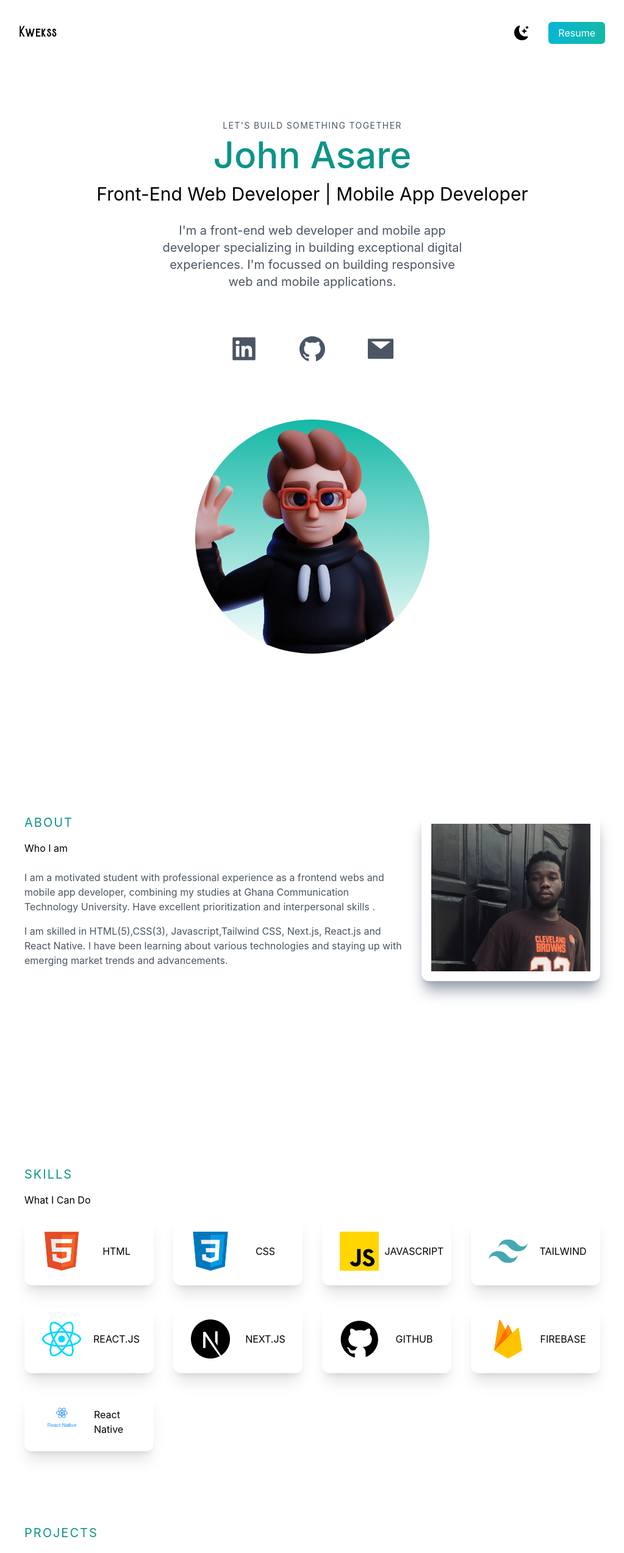
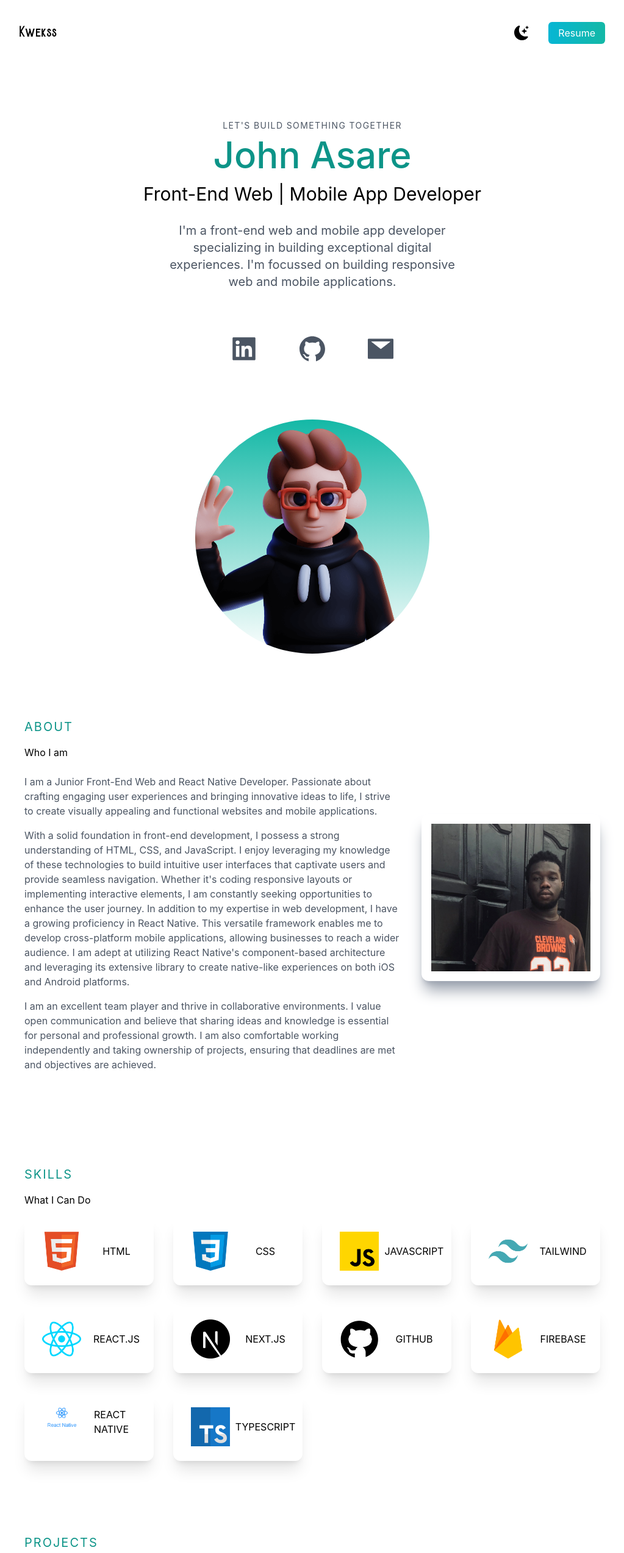
Before and after one commit to kwekss/portfolio, a Next.js app: page / in a window 1280 px wide. Shown: the top 2547 px of the page at 61% size, without its empty margins (128-1151 px from the left). Built offline with nearby package versions, Linux system fonts and the light colour scheme.

Commit message:
made some changes

```diff
--- a/components/About.js
+++ b/components/About.js
@@ -4,7 +4,7 @@ import Image from "next/image";
 const About = () => {
   return (
     <div>
-      <div className="w-full md:h-screen p-2 flex items-center py-2">
+      <div className="w-full md:h-screen p-2 flex items-center py-6">
         <div className="max-w-[1240px] m-auto md:grid grid-cols-3 gap-8">
           <div className="col-span-2">
             <p className="uppercase text-xl tracking-widest text-teal-600">
@@ -12,16 +12,33 @@ const About = () => {
             </p>
             <h2 className="py-4  dark:text-gray-500"> Who I am</h2>
             <p className="py-2 text-gray-600 dark:text-gray-500">
-              I am a motivated student with professional experience as a
-              frontend webs and mobile app developer, combining my studies at
-              Ghana Communication Technology University. Have excellent
-              prioritization and interpersonal skills .
+              I am a Junior Front-End Web and React Native Developer. Passionate
+              about crafting engaging user experiences and bringing innovative
+              ideas to life, I strive to create visually appealing and
+              functional websites and mobile applications.
             </p>
             <p className="py-2 text-gray-600 dark:text-gray-500">
-              I am skilled in HTML(5),CSS(3), Javascript,Tailwind CSS, Next.js,
-              React.js and React Native. I have been learning about various
-              technologies and staying up with emerging market trends and
-              advancements.
+              With a solid foundation in front-end development, I possess a
+              strong understanding of HTML, CSS, and JavaScript. I enjoy
+              leveraging my knowledge of these technologies to build intuitive
+              user interfaces that captivate users and provide seamless
+              navigation. Whether it's coding responsive layouts or implementing
+              interactive elements, I am constantly seeking opportunities to
+              enhance the user journey. In addition to my expertise in web
+              development, I have a growing proficiency in React Native. This
+              versatile framework enables me to develop cross-platform mobile
+              applications, allowing businesses to reach a wider audience. I am
+              adept at utilizing React Native's component-based architecture and
+              leveraging its extensive library to create native-like experiences
+              on both iOS and Android platforms.
+            </p>
+            <p className="py-2 text-gray-600 dark:text-gray-500">
+              I am an excellent team player and thrive in collaborative
+              environments. I value open communication and believe that sharing
+              ideas and knowledge is essential for personal and professional
+              growth. I am also comfortable working independently and taking
+              ownership of projects, ensuring that deadlines are met and
+              objectives are achieved.
             </p>
           </div>
           <div className="w-full h-auto m-auto shadow-xl shadow-gray-400 rounded-xl flex items-cenrer justify-center p-4 hover:scale-105 ease-in duration-300 dark:shadow-none">
--- a/components/Homepage.js
+++ b/components/Homepage.js
@@ -14,13 +14,13 @@ const Homepage = () => {
           John Asare
         </h1>
         <h3 className="text-2xl py-2 md:text-3xl  dark:text-gray-600">
-          Front-End Web Developer | Mobile App Developer
+          Front-End Web | Mobile App Developer
         </h3>
         <p className="text-md py-5 leading-8 text-gray-600 md:text-xl max-w-lg mx-auto dark:text-gray-500">
           {" "}
-          I'm a front-end web developer and mobile app developer specializing in
-          building exceptional digital experiences. I'm focussed on building
-          responsive web and mobile applications.
+          I'm a front-end web and mobile app developer specializing in building
+          exceptional digital experiences. I'm focussed on building responsive
+          web and mobile applications.
         </p>
       </div>
       <div className="text-5xl flex justify-center gap-16 py-3 text-gray-600  dark:text-gray-500">
--- a/components/Skills.js
+++ b/components/Skills.js
@@ -7,6 +7,7 @@ import react from "../public/skills/react.png";
 import tailwind from "../public/skills/tailwind.png";
 import firebase from "../public/skills/firebase.png";
 import reactNative from "../public/skills/react-native.png";
+import typescript from "../public/skills/typescript.png";
 
 import Image from "next/image";
 
@@ -106,7 +107,17 @@ const Skills = () => {
                   <Image src={reactNative} width={64} height={64} />
                 </div>
                 <div className="flex flex-col items-center justify-center dark:text-gray-300">
-                  <h3>React Native</h3>
+                  <h3>REACT NATIVE</h3>
+                </div>
+              </div>
+            </div>
+            <div className="p-6 shadow-xl rounded-xl hover:scale-105 ease-in duration-300 dark:bg-gray-700">
+              <div className="grid grid-cols-2 gap-4 justify-center items-center ">
+                <div className="m-auto">
+                  <Image src={typescript} width={64} height={64} />
+                </div>
+                <div className="flex flex-col items-center justify-center dark:text-gray-300">
+                  <h3>TYPESCRIPT</h3>
                 </div>
               </div>
             </div>
```
Also changed, not shown: public/skills/typescript.png (added), 1 other file (tests, documents, lock files or other folders).
